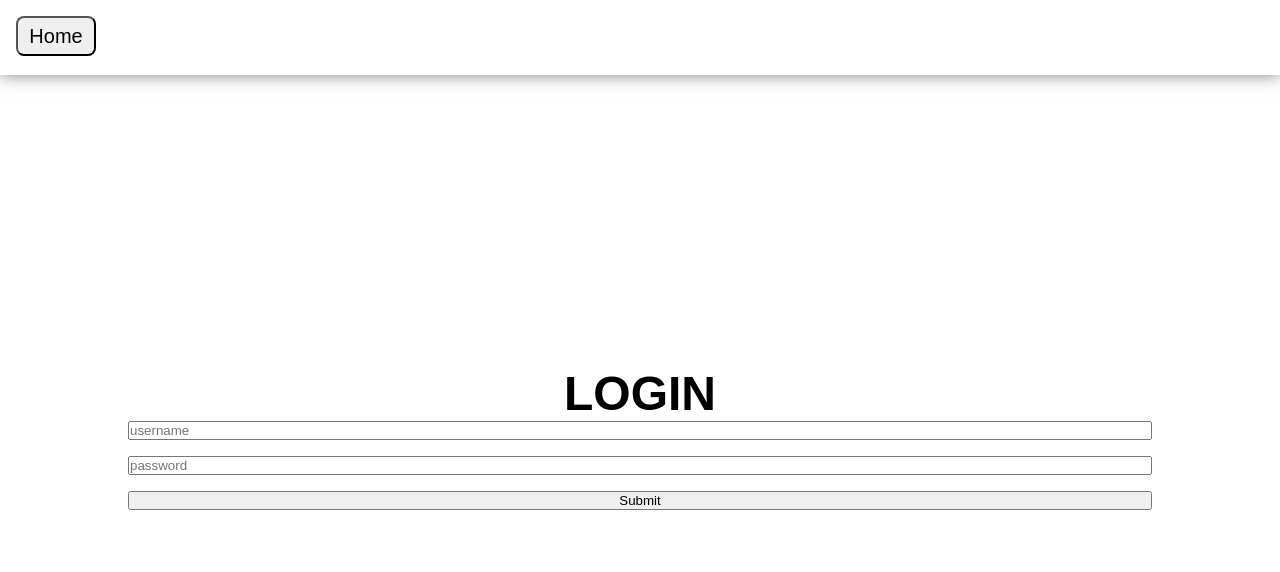
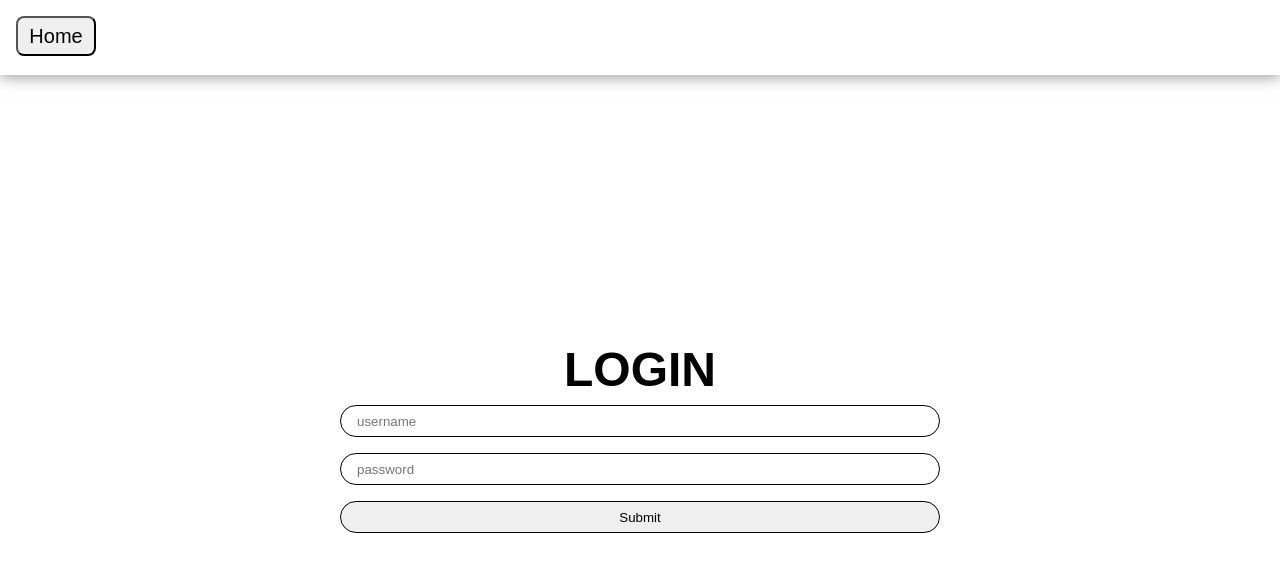
Before and after one commit to Crissdot/lan-shared-rooms, a React (Create React App) app: page /login in a window 1280 px wide. Shown: the top 572 px of the page. Built offline with nearby package versions, Linux system fonts and the light colour scheme; the HTML template or start-up script is replaced by a standard one.

Commit message:
add styles to input in login form

```diff
--- a/src/components/auth/LoginForm.tsx
+++ b/src/components/auth/LoginForm.tsx
@@ -22,10 +22,20 @@ const Title = styled.h1`
 `;
 
 const Form = styled.form`
-  width: 100%;
   display: flex;
   flex-direction: column;
+  width: 100%;
+  max-width: 600px;
+  padding-top: 0.5rem;
   gap: 1rem;
+`;
+
+const Input = styled.input`
+  width: 100%;
+  height: 2rem;
+  padding: 0 1rem;
+  border-radius: 1rem;
+  border: 1px solid black;
 `;
 
 const LoginForm = () =>  {
@@ -47,9 +57,9 @@ const LoginForm = () =>  {
       <>
         <Title>Login</Title>
         <Form onSubmit={handleSubmit(onSubmit)}>
-          <input {...register('username')} type='text' placeholder='username' />
-          <input {...register('password')} type='password' placeholder='password' />
-          <input type='submit' />
+          <Input {...register('username')} type='text' placeholder='username' />
+          <Input {...register('password')} type='password' placeholder='password' />
+          <Input type='submit' />
         </Form>
       </>
     </MainLogin>
```
